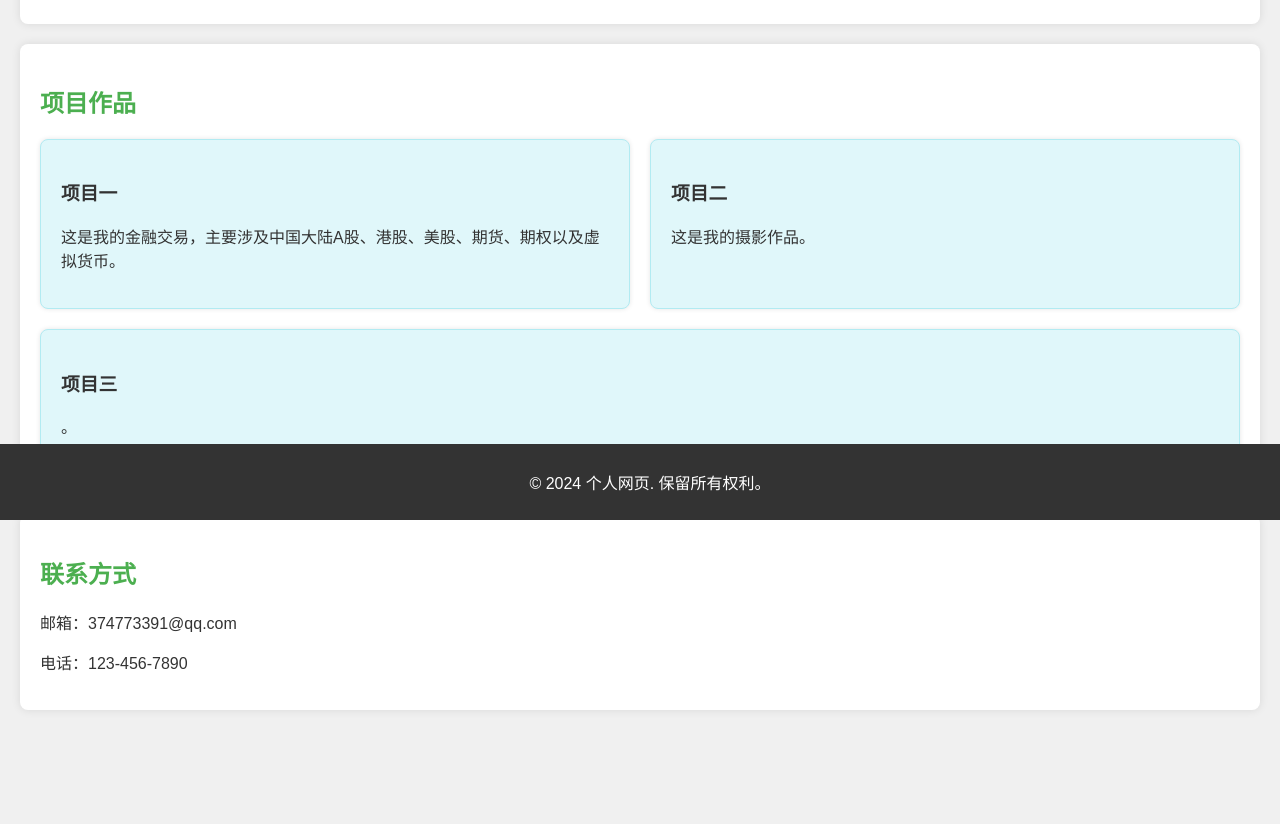
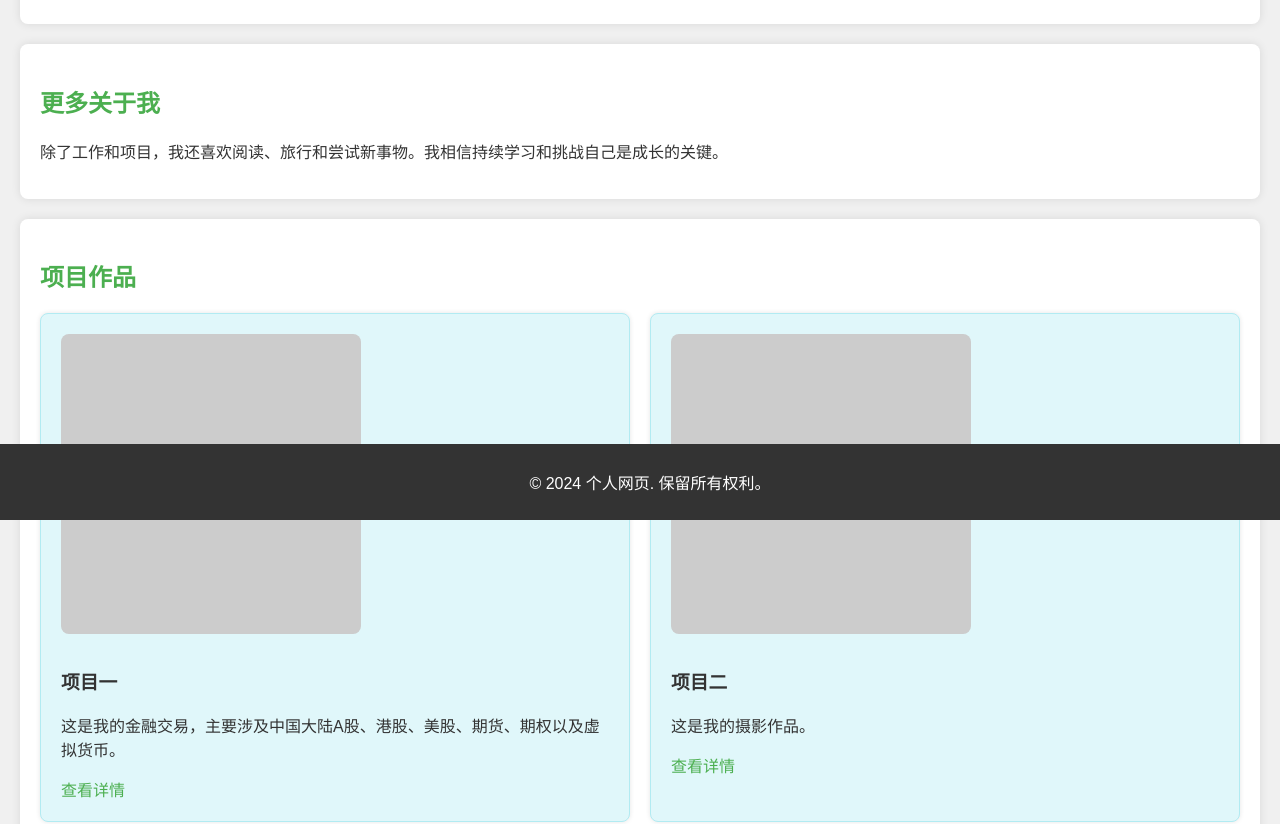
Before and after one commit to weiyi9520/Personal_page, a plain HTML site: page index.html in a window 1280 px wide. Shown: the part 280-1104 px from the top of the page. Before the commit the page ends 1010 px from the top, so only its background shows below. Drawn offline with Linux system fonts and the light colour scheme; placeholder pictures from the web are drawn by us.

Commit message:
Add files via upload

```diff
--- a/index.html
+++ b/index.html
@@ -41,6 +41,15 @@
             flex: 1 1 calc(33% - 40px);
             box-shadow: 0 0 5px rgba(0, 0, 0, 0.1);
         }
+        .project img {
+            max-width: 100%;
+            border-radius: 8px;
+            margin-bottom: 10px;
+        }
+        .project a {
+            color: #4CAF50;
+            text-decoration: none;
+        }
         footer {
             background-color: #333;
             color: white;
@@ -74,19 +83,30 @@
 </section>
 
 <section>
+    <h2>更多关于我</h2>
+    <p>除了工作和项目，我还喜欢阅读、旅行和尝试新事物。我相信持续学习和挑战自己是成长的关键。</p>
+</section>
+
+<section>
     <h2>项目作品</h2>
     <div class="projects">
         <div class="project">
+            <img src="https://via.placeholder.com/300" alt="项目一图像">
             <h3>项目一</h3>
             <p>这是我的金融交易，主要涉及中国大陆A股、港股、美股、期货、期权以及虚拟货币。</p>
+            <a href="https://example.com/project1" target="_blank">查看详情</a>
         </div>
         <div class="project">
+            <img src="https://via.placeholder.com/300" alt="项目二图像">
             <h3>项目二</h3>
             <p>这是我的摄影作品。</p>
+            <a href="https://example.com/project2" target="_blank">查看详情</a>
         </div>
         <div class="project">
+            <img src="https://via.placeholder.com/300" alt="项目三图像">
             <h3>项目三</h3>
-            <p>。</p>
+            <p>这是我的另一个项目，展示了我在某个领域的工作。</p>
+            <a href="https://example.com/project3" target="_blank">查看详情</a>
         </div>
     </div>
 </section>
```
